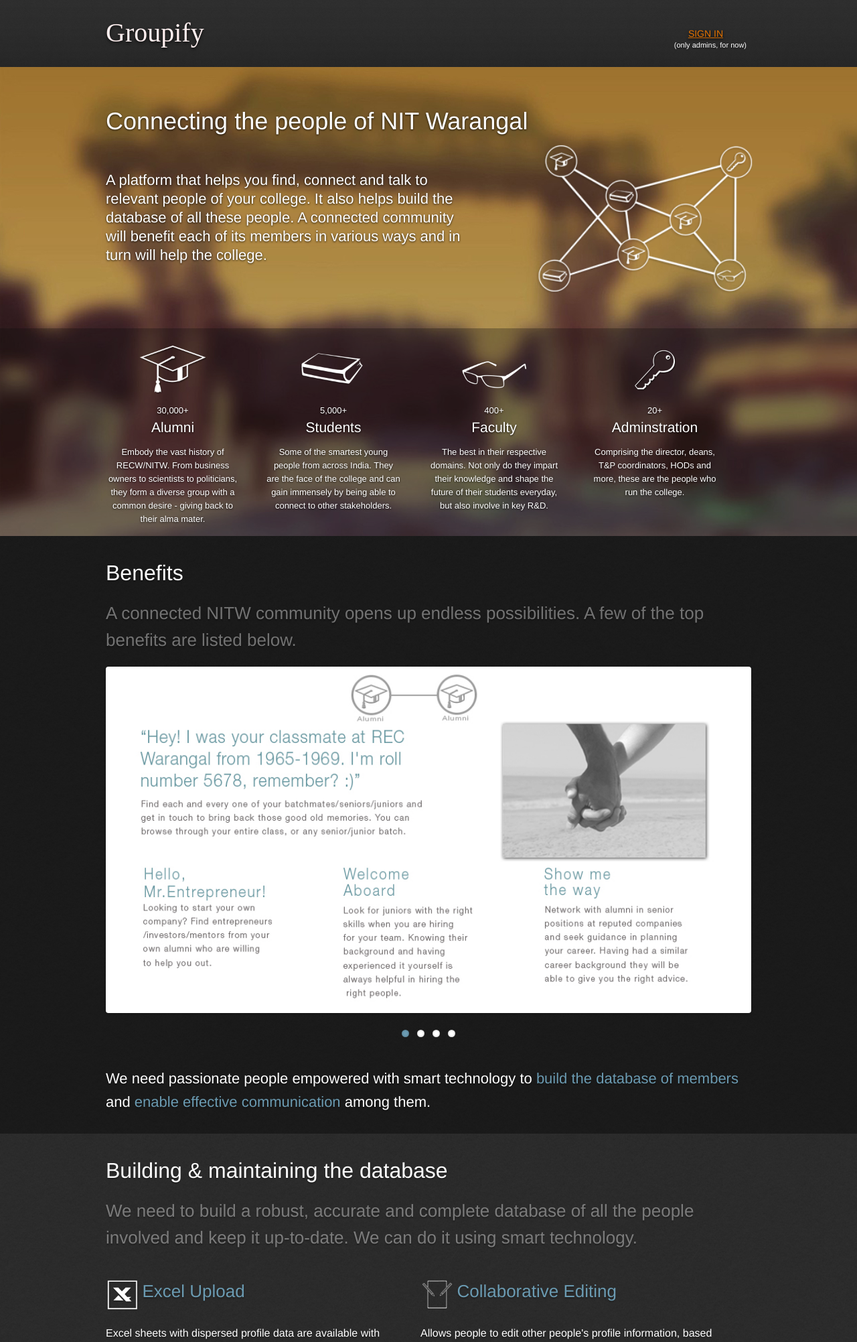
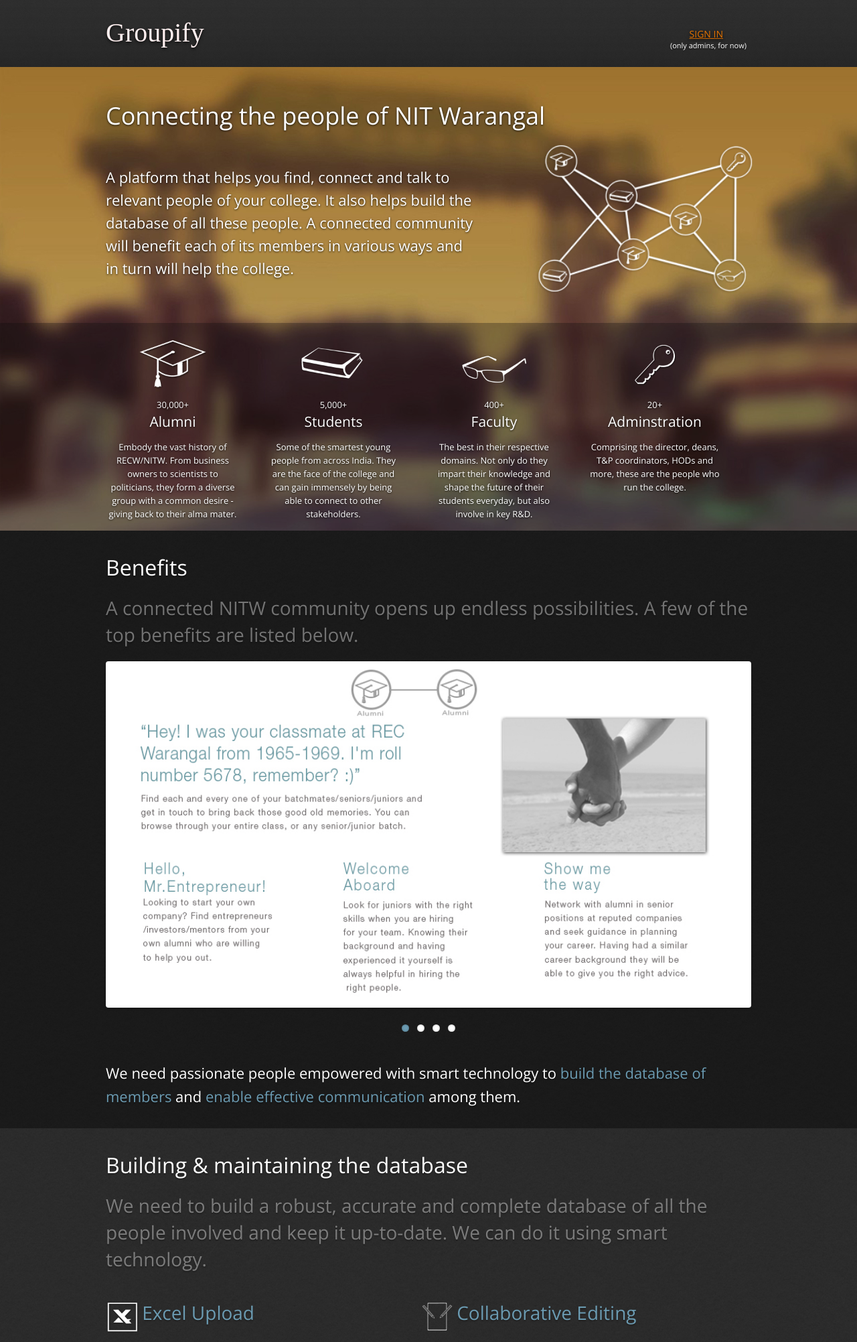
Before and after one commit to sriharimaneru/askra-repo, a Django app: template src/askra/templates/index.html in a window 1280 px wide. Shown: the top 2003 px of the page at 67% size. Run offline with Django 3.2, Linux system fonts and the light colour scheme; the template is opened without the code that fills it, so the values that code supplies are empty.

Commit message:
Tweaked the fonts and made some minor content changes accordingly

```diff
--- a/src/askra/static/css/style.css
+++ b/src/askra/static/css/style.css
@@ -1,8 +1,7 @@
 /************* START GENERIC **************/
-
 body{
-	font-family: "DIN Web",Helvetica,Arial,sans-serif;
-	font-weight: 400;
+	font-family: 'Open Sans',Helvetica,Arial,sans-serif;
+	font-weight: 300;
 	font-size: 16px;
 	line-height: 25px;
 	color: white;
@@ -21,6 +20,14 @@ p, h1, h2, h3, h4{
 	font-weight: 300;
 }
 
+div#about p, div#about h1, div#about h2, div#about h3, div#about h4, div#about .section-title, div#about .section-subtitle{
+	font-weight: 400;
+}
+
+div#communication p, div#communication h1, div#communication h2, div#communication h3, div#communication h4, div#communication .section-title, div#communication .section-subtitle {
+	font-weight: 400;
+}
+
 .section-title {
 	font-size: 32px;
 	padding-top: 35px;
@@ -28,7 +35,7 @@ p, h1, h2, h3, h4{
 
 .section-subtitle {
 	color: rgba(255, 255, 255, 0.4);
-	font-size: 26px;
+	font-size: 28px;
 	padding-top: 20px;
 	padding-bottom: 20px;
 }
@@ -66,8 +73,8 @@ p, h1, h2, h3, h4{
 }
 
 .db-footer-note{
-	font-size: 18px;
-	line-height: 30px;
+	font-size: 20px;
+	line-height: 38px;
 }
 /************* END GENERIC **************/
 
@@ -116,8 +123,8 @@ div#home-section {
 }
 
 div.home-section-content {
-	padding-top: 60px;
-	padding-bottom: 95px;
+	padding-top: 52px;
+	padding-bottom: 65px;
 }
 
 .home-section-title {
@@ -128,7 +135,7 @@ div.home-section-content {
 
 .home-section-description {
 	font-size: 22px;
-	line-height: 28px;
+	line-height: 34px;
 	max-width: 550px;
 	padding-top: 53px;
 }
@@ -169,6 +176,7 @@ img#stakeholder-infographic {
 	padding-top: 15px;
 	padding-bottom: 15px;
 	line-height: 20px;
+	font-weight: 400;
 }
 
 /************* END HOME SECTION **************/
--- a/src/askra/templates/index.html
+++ b/src/askra/templates/index.html
@@ -3,6 +3,9 @@
 <meta name="description" content="Enables effective communication and networking among stakeholders of educational institutions">
 <meta name="keywords" content="Alumni, Students, Faculty, College, Institution, Networking, Communication" />
 <LINK rel="stylesheet" type="text/css" href="{{STATIC_URL}}css/style.css"></LINK>
+
+<link href='http://fonts.googleapis.com/css?family=Open+Sans:400,300' rel='stylesheet' type='text/css'>
+
 <link rel="stylesheet" href="{{STATIC_URL}}css/flexslider.css" type="text/css" media="screen" />
 <title>Groupify - NIT Warangal</title>
 <script src="{{STATIC_URL}}js/jquery-latest.min.js"></script>
@@ -187,7 +190,7 @@ $(function(){
 <div id="communication">
   <div class="section-content">
     <h2 class="section-title">Enabling Effective Communication</h2>
-    <h2 class="section-subtitle communication-section-subtitle">We strive to increase effectiveness by reducing unwanted communication and making it simple to use. The following features of the product help us achieve that.</h2><br>
+    <h2 class="section-subtitle communication-section-subtitle">We strive to increase effectiveness by reducing unwanted communication and making it simple to use. The following features help us achieve that.</h2><br>
     <div id="communication-features-list">
       <div class="communication-feature left">
         <div class="communication-feature-title">
```
